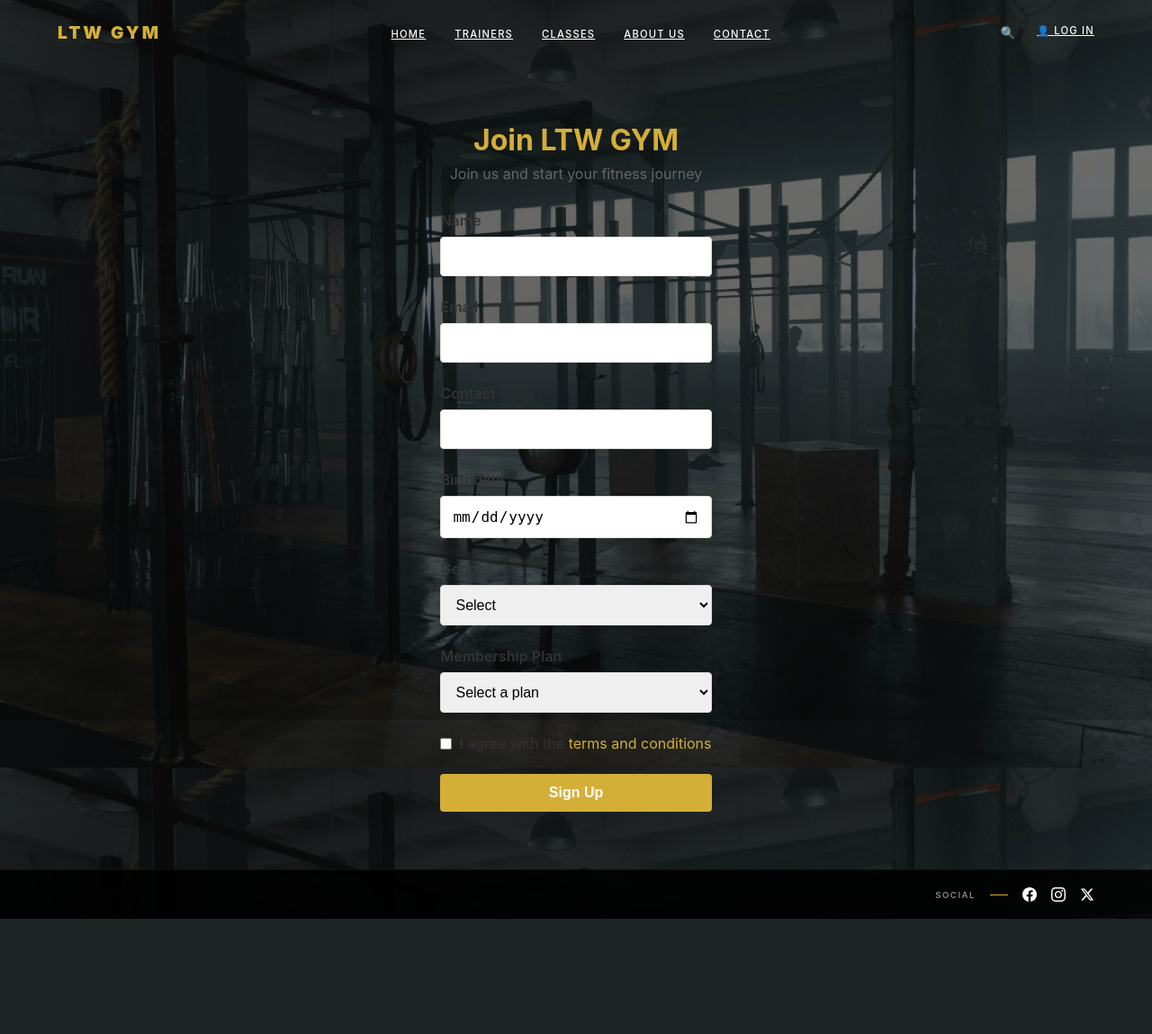
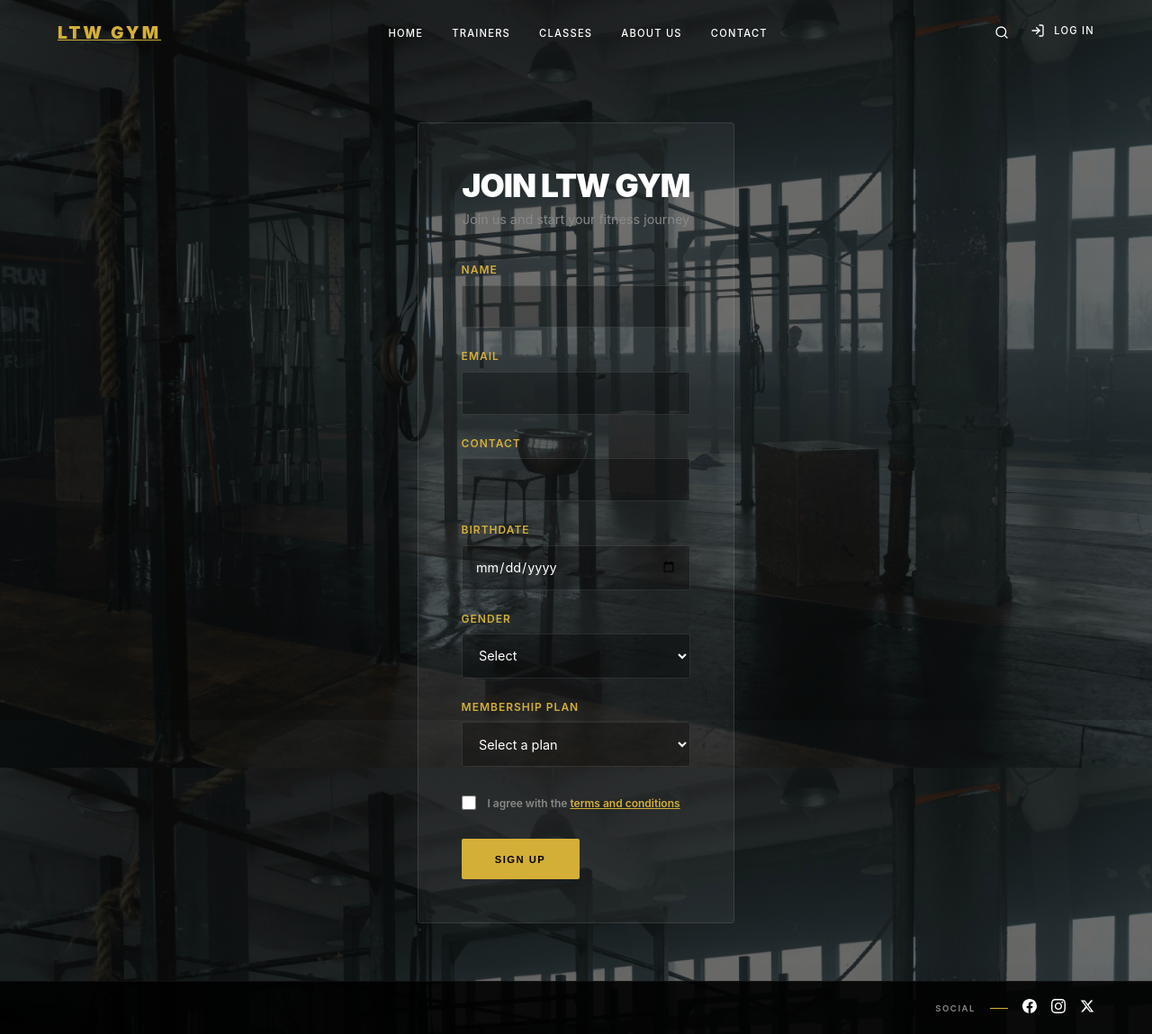
Before and after one commit to FEUP-LTW-2026/ltw-project-ltw03g06, a PHP site: page /signup.html in a window 1280 px wide. Shown: the whole page at 90% size. Before the commit the page ends 1021 px from the top, so only its background shows below. Run offline with PHP 8.4, Linux system fonts and the light colour scheme.

Commit message:
Fixed signup/index css and added images to trainers

```diff
--- a/css/signup.css
+++ b/css/signup.css
@@ -1,26 +1,29 @@
 /* css/signup.css */
 
 .signup-container {
-    max-width: 600px;
-    margin: 2rem auto;
-    padding: 2rem;
-    background-color: var(--card-bg);
-    border-radius: 8px;
-    box-shadow: 0 4px 6px rgba(0, 0, 0, 0.1);
-    color: #333;
+    max-width: 550px;
+    margin: 4rem auto;
+    padding: 3rem;
+    background: rgba(255, 255, 255, 0.05); /* Matching trainer cards */
+    border: 1px solid rgba(255, 255, 255, 0.1);
+    border-radius: 4px;
 }
 
 .signup-form h1 {
     text-align: center;
-    color: var(--gold);
+    color: var(--text-light);
+    text-transform: uppercase;
+    font-weight: 900;
+    letter-spacing: -1px;
     margin-bottom: 0.5rem;
-    font-size: 2rem;
+    font-size: 2.2rem;
 }
 
 .signup-form p {
     text-align: center;
-    color: #666;
-    margin-bottom: 2rem;
+    color: var(--text-muted);
+    margin-bottom: 2.5rem;
+    font-size: 0.9rem;
 }
 
 .form-group {
@@ -29,19 +32,26 @@
 
 .form-group label {
     display: block;
-    margin-bottom: 0.5rem;
+    margin-bottom: 0.6rem;
     font-weight: 600;
-    color: #333;
+    font-size: 0.75rem;
+    text-transform: uppercase;
+    letter-spacing: 1px;
+    color: var(--gold); /* Gold labels for premium feel */
 }
 
+/* Dark themed inputs */
 .form-group input,
 .form-group select {
     width: 100%;
-    padding: 0.75rem;
-    border: 1px solid #ddd;
-    border-radius: 4px;
-    font-size: 1rem;
-    transition: border-color 0.3s ease;
+    padding: 0.9rem;
+    background: rgba(0, 0, 0, 0.3);
+    border: 1px solid rgba(255, 255, 255, 0.1);
+    border-radius: 2px;
+    font-size: 0.9rem;
+    color: var(--text-light);
+    font-family: var(--font-main);
+    transition: border-color var(--transition);
 }
 
 .form-group input:focus,
@@ -52,59 +62,32 @@
 
 .checkbox-group {
     display: flex;
-    align-items: flex-start;
-    gap: 0.5rem;
+    align-items: center;
+    gap: 0.8rem;
+    margin: 2rem 0;
 }
 
 .checkbox-group input[type="checkbox"] {
-    width: auto;
-    margin-top: 0.25rem;
+    width: 16px;
+    height: 16px;
+    accent-color: var(--gold);
 }
 
 .checkbox-group label {
     margin-bottom: 0;
-    font-weight: normal;
+    text-transform: none;
+    letter-spacing: 0;
+    color: var(--text-muted);
 }
 
 .checkbox-group label a {
     color: var(--gold);
-    text-decoration: none;
-}
-
-.checkbox-group label a:hover {
     text-decoration: underline;
 }
 
+/* Submit button uses global .btn--gold styles */
 .btn-submit {
     width: 100%;
-    padding: 0.75rem;
-    background-color: var(--gold);
-    color: #fff;
     border: none;
-    border-radius: 4px;
-    font-size: 1rem;
-    font-weight: 600;
-    cursor: pointer;
-    transition: background-color 0.3s ease;
+    font-family: var(--font-main);
 }
-
-.btn-submit:hover {
-    background-color: #b8941f;
-}
-
-.btn-submit:focus {
-    outline: none;
-    box-shadow: 0 0 0 2px rgba(212, 175, 55, 0.5);
-}
-
-/* Responsividade */
-@media (max-width: 768px) {
-    .signup-container {
-        margin: 1rem;
-        padding: 1rem;
-    }
-
-    .signup-form h1 {
-        font-size: 1.5rem;
-    }
-}
--- a/index.html
+++ b/index.html
@@ -11,7 +11,7 @@
 
 <header>
     <nav class="main-nav">
-        <div class="logo">LTW GYM</div>
+        <a href="index.html" class="logo">LTW GYM</a>
 
         <ul class="nav-links">
             <li><a href="index.html" class="nav-link active u-lift">Home</a></li>
@@ -39,8 +39,8 @@
         <h1>REACH YOUR LIMITS<br>AND GET TO THE NEXT LEVEL</h1>
         <p>Your journey to greatness starts here. Join the most elite community in the city.</p>
         <div class="hero-buttons">
-            <a href="#" class="btn btn-outline">LEARN MORE</a>
-            <a href="signup.html" class="btn btn-gold">JOIN NOW</a>
+            <a href="#" class="btn btn--outline u-lift">LEARN MORE</a>
+            <a href="signup.html" class="btn btn--gold u-lift">JOIN NOW</a>
         </div>
     </div>
 </main>
--- a/signup.html
+++ b/signup.html
@@ -3,7 +3,7 @@
 <head>
     <meta charset="UTF-8">
     <meta name="viewport" content="width=device-width, initial-scale=1.0">
-    <title>Sign up</title>
+    <title>LTW GYM - Sign Up</title>
     <link rel="stylesheet" href="css/global.css">
     <link rel="stylesheet" href="css/signup.css">
 </head>
@@ -11,23 +11,23 @@
 
     <header>
         <nav class="main-nav">
-            <div class="logo">LTW GYM</div>
+            <a href="index.html" class="logo">LTW GYM</a>
 
             <ul class="nav-links">
-                <li><a href="index.html" class="nav-link">Home</a></li>
-                <li><a href="trainers.html" class="nav-link">Trainers</a></li>
-                <li><a href="classes.html" class="nav-link">Classes</a></li>
-                <li><a href="about.html" class="nav-link">About Us</a></li>
-                <li><a href="contact.html" class="nav-link">Contact</a></li>
+                <li><a href="index.html" class="nav-link u-lift">Home</a></li>
+                <li><a href="trainers.html" class="nav-link u-lift">Trainers</a></li>
+                <li><a href="classes.html" class="nav-link u-lift">Classes</a></li>
+                <li><a href="about.html" class="nav-link u-lift">About Us</a></li>
+                <li><a href="contact.html" class="nav-link u-lift">Contact</a></li>
             </ul>
 
             <div class="nav-actions">
-                <button class="icon-btn" aria-label="Search">
-                    <span class="emoji-icon">🔍</span>
+                <button class="icon-btn u-lift" aria-label="Search">
+                    <svg class="nav-icon"><use href="assets/img/icons.svg#icon-search"></use></svg>
                 </button>
 
-                <a href="login.html" class="nav-link login-link">
-                    <span class="emoji-icon">👤</span>
+                <a href="login.html" class="nav-link u-lift">
+                    <svg class="nav-icon"><use href="assets/img/icons.svg#icon-log-in"></use></svg>
                     <span>LOG IN</span>
                 </a>
             </div>
@@ -85,7 +85,7 @@
                     <label for="terms">I agree with the <a href="#" target="_blank">terms and conditions</a></label>
                 </div>
 
-                <button type="submit" class="btn-submit">Sign Up</button>
+                <button type="submit" class="btn btn--gold u-lift">Sign Up</button>
             </form>
         </div>
     </main>
@@ -96,17 +96,17 @@
             <div class="gold-line"></div>
             <ul>
                 <li>
-                    <a href="#" aria-label="Facebook">
+                    <a href="#" class="u-lift" aria-label="Facebook">
                         <svg class="social-icon"><use href="assets/img/icons.svg#icon-facebook"></use></svg>
                     </a>
                 </li>
                 <li>
-                    <a href="#" aria-label="Instagram">
+                    <a href="#" class="u-lift" aria-label="Instagram">
                         <svg class="social-icon"><use href="assets/img/icons.svg#icon-instagram"></use></svg>
                     </a>
                 </li>
                 <li>
-                    <a href="#" aria-label="X">
+                    <a href="#" class="u-lift" aria-label="X">
                         <svg class="social-icon"><use href="assets/img/icons.svg#icon-x"></use></svg>
                     </a>
                 </li>
--- a/trainers.html
+++ b/trainers.html
@@ -39,7 +39,7 @@
     <div class="trainer-grid">
         <article class="trainer-card u-lift">
             <div class="img-box">
-                <svg class="nav-icon"><use href="assets/img/icons.svg#icon-user"></use></svg>
+                <img src="assets/img/george-dagerotip-mYaf3lj2Vs8-unsplash.jpg" alt="John Doe" class="trainer-img">
             </div>
             <div class="info">
                 <h3>John Doe</h3>
@@ -49,7 +49,7 @@
 
         <article class="trainer-card u-lift">
             <div class="img-box">
-                <svg class="nav-icon"><use href="assets/img/icons.svg#icon-user"></use></svg>
+                <img src="assets/img/mediamodifier-m6Hw3FybWPA-unsplash.jpg" alt="John Pork" class="trainer-img">
             </div>
             <div class="info">
                 <h3>John Pork</h3>
@@ -59,7 +59,7 @@
 
         <article class="trainer-card u-lift">
             <div class="img-box">
-                <svg class="nav-icon"><use href="assets/img/icons.svg#icon-user"></use></svg>
+                <img src="assets/img/samuel-girven-Ppua0I4VjqE-unsplash.jpg" alt="John Cannons" class="trainer-img">
             </div>
             <div class="info">
                 <h3>John Cannons</h3>
```
Also changed, not shown: css/trainers.css (+24 -9 lines), assets/img/george-dagerotip-mYaf3lj2Vs8-unsplash.jpg (added), assets/img/mediamodifier-m6Hw3FybWPA-unsplash.jpg (added), assets/img/samuel-girven-Ppua0I4VjqE-unsplash.jpg (added), assets/img/subhaan-saleem-Jf7hr7ZQzg8-unsplash.jpg (added).
